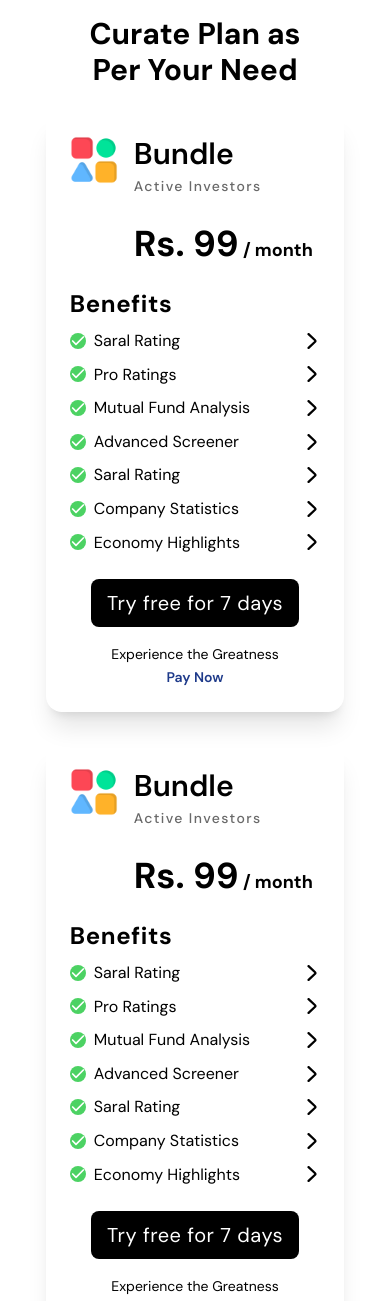
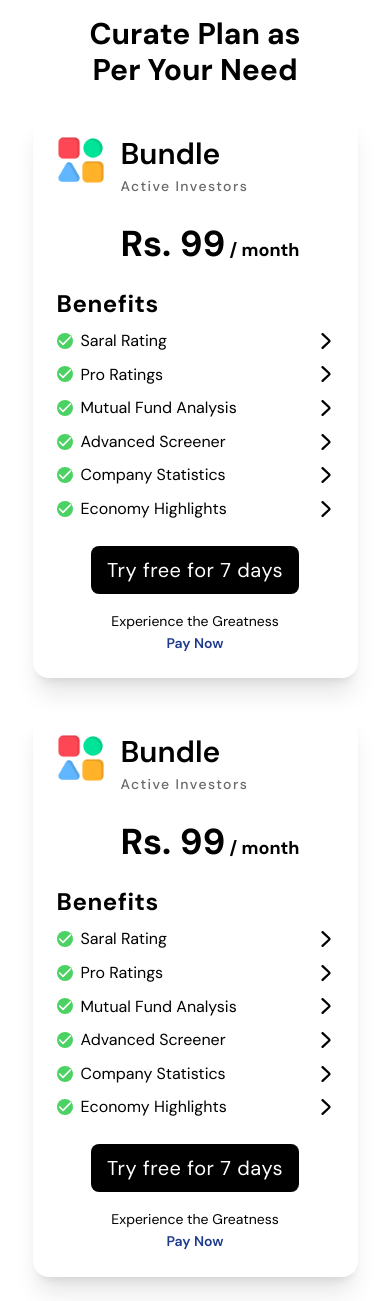
Before and after one commit to nishanbudhathoki2266/sarallagani, a React (Vite) app in the folder detail-checkout/: page / in a window 390 px wide. Shown: the top 1301 px of the page. Built offline with nearby package versions, Linux system fonts and the light colour scheme.

Commit message:
Migrated the plans text into JSON

```diff
--- a/detail-checkout/src/components/Accordion.jsx
+++ b/detail-checkout/src/components/Accordion.jsx
@@ -3,7 +3,8 @@ import DownArrow from "./Svgs/DownArrow";
 import SideArrow from "./Svgs/SideArrow";
 // import SideArrow from "./Svgs/SideArrow";
 
-function Accordion({ feature, featureContent }) {
+// eslint-disable-next-line react/prop-types
+function Accordion({ plan, planDescription }) {
   const [isOpen, setIsOpen] = useState(false);
 
   const onToggle = () => {
@@ -27,7 +28,7 @@ function Accordion({ feature, featureContent }) {
               <path d="M20 6L9 17l-5-5"></path>
             </svg>
           </span>
-          {feature}
+          {plan}
         </p>
         <span>
           {isOpen ? (
@@ -40,7 +41,7 @@ function Accordion({ feature, featureContent }) {
       {isOpen && (
         <div className="p-3 border-1 rounded-lg shadow-lg">
           <p className="leading-tighter tracking-tight text-sm">
-            {featureContent}
+            {planDescription}
           </p>
         </div>
       )}
--- a/detail-checkout/src/components/PlanCard.jsx
+++ b/detail-checkout/src/components/PlanCard.jsx
@@ -1,4 +1,43 @@
 import Accordion from "./Accordion";
+
+const plans = [
+  {
+    id: 1,
+    plan: "Saral Rating",
+    planDescription:
+      "Saral Rating takes in 16 different factors to give you an idea of how the company is performing and what you can expect in the future",
+  },
+  {
+    id: 2,
+    plan: "Pro Ratings",
+    planDescription:
+      "Pro Ratings gives you an indication of how healthy the bank is in terms of major indicators. We have rigorously tested it and is 80% accurate",
+  },
+  {
+    id: 3,
+    plan: "Mutual Fund Analysis",
+    planDescription:
+      "Ever wondered what the big fish are doing? Get access to how the mutual fund have been performing and how they are strategizing",
+  },
+  {
+    id: 4,
+    plan: "Advanced Screener",
+    planDescription:
+      "Do you feel exhausted to go through all the listed companies to find 5 investable companies? Well you don’t have to anymore. With our advanced screener, you can find companies on the go",
+  },
+  {
+    id: 5,
+    plan: "Company Statistics",
+    planDescription:
+      "Just having financials is not enough. Access all the information; be it product information or the industry information. Stay ahead with simplified statistics on the go",
+  },
+  {
+    id: 6,
+    plan: "Economy Highlights",
+    planDescription:
+      "Ever wondered how the market would react based on economic activities? Well, be up to date on the economic matters with descriptive report of economic highlights",
+  },
+];
 
 function Card() {
   return (
@@ -24,55 +63,13 @@ function Card() {
         </div>
       </div>
       <h2 className="inline font-bold text-2xl tracking-wide mb-2">Benefits</h2>
-      <Accordion
-        feature="Saral Rating"
-        featureContent="Saral Rating takes in 16 different factors to give you an idea of
-      how the company is performing and what you can expect in the future"
-      />
-      <Accordion
-        feature="Pro Ratings"
-        featureContent="Pro Ratings gives you an indication of how
-        healthy the bank is in terms of major
-        indicators. We have rigorously tested it
-        and is 80% accurate"
-      />
-      <Accordion
-        feature="Mutual Fund Analysis"
-        featureContent="Ever wondered what the big fish are
-        doing?
-        Get access to how the mutual fund have
-        been performing and how they are
-        strategizing"
-      />
-      <Accordion
-        feature="Advanced Screener"
-        featureContent="Do you feel exhausted to go through all the
-        listed companies to find 5 investable companies?
-        Well you don’t have to anymore. With
-        our advanced screener, you can find companies
-        on the go"
-      />
-      <Accordion
-        feature="Saral Rating"
-        featureContent="Saral Rating takes in 16 different factors to give you an idea of
-      how the company is performing and what you can expect in the future"
-      />
-      <Accordion
-        feature="Company Statistics"
-        featureContent="Just having financials is not enough.
-        Access all the information; be it product
-        information or the industry information.
-        Stay ahead with simplified statistics
-        on the go"
-      />
-      <Accordion
-        feature="Economy Highlights"
-        featureContent="Just having financials is not enough.
-        Access all the information; be it product
-        information or the industry information.
-        Stay ahead with simplified statistics
-        on the go"
-      />
+      {plans.map((plan) => (
+        <Accordion
+          key={plan.id}
+          plan={plan.plan}
+          planDescription={plan.planDescription}
+        />
+      ))}
       <button className="mt-4 mx-auto text-white text-[20px] tracking-wide bg-black border-0 py-2 rounded-lg px-4">
         Try free for 7 days
       </button>
--- a/detail-checkout/src/components/Svgs/DownArrow.jsx
+++ b/detail-checkout/src/components/Svgs/DownArrow.jsx
@@ -1,3 +1,5 @@
+// Here onToggle Function is passed in order to toggle the opening and closing of accordion -> Comes from Accordion component
+// eslint-disable-next-line react/prop-types
 function DownArrow({ onToggle }) {
   return (
     <svg
--- a/detail-checkout/src/components/Svgs/SideArrow.jsx
+++ b/detail-checkout/src/components/Svgs/SideArrow.jsx
@@ -1,3 +1,5 @@
+// Here onToggle Function is passed in order to toggle the opening and closing of accordion -> Comes from Accordion component
+// eslint-disable-next-line react/prop-types
 function SideArrow({ onToggle }) {
   return (
     <svg
--- a/detail-checkout/src/pages/DetailCheckout.jsx
+++ b/detail-checkout/src/pages/DetailCheckout.jsx
@@ -1,9 +1,8 @@
-import Accordion from "../components/Accordion";
 import Card from "../components/PlanCard";
 
 const DetailCheckout = () => {
   return (
-    <div className="flex justify-center items-center flex-col gap-10 p-4">
+    <div className="flex justify-center items-center flex-col gap-10 py-4 md:px-4">
       <h1 className="text-3xl text-[##000000] text-center font-bold">
         Curate Plan as
         <br />
```
